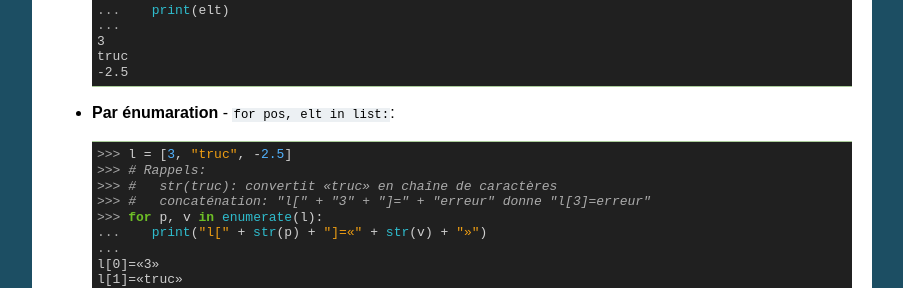
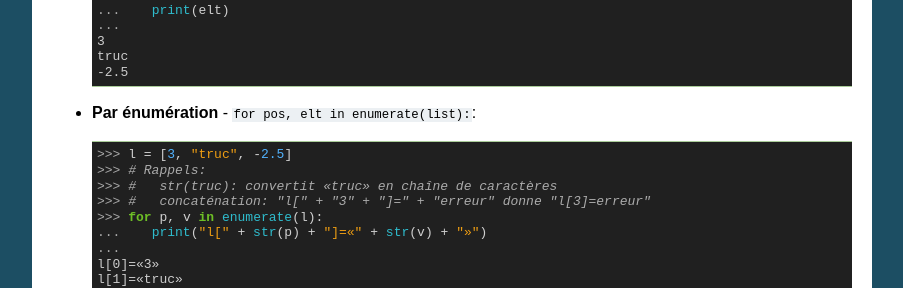
Before and after one commit to ORLEANS-TOURS-IRES/Fiches_ISN, a Sphinx documentation site: the page built from source/listes.rst, in a window 1280 px wide and 900 px high, scrolled down 1559 px. Shown: the part 156-444 px from the top of the window, without its empty margins (198-1101 px from the left). Built offline with Sphinx 7.4.7, drawn with Linux system fonts in a browser that asks for light colours.

Commit message:
Update listes.rst

```diff
--- a/source/listes.rst
+++ b/source/listes.rst
@@ -97,7 +97,7 @@ Parcourt d'une liste
         truc
         -2.5
 
-* **Par énumaration** - ``for pos, elt in list:``::
+* **Par énumération** - ``for pos, elt in enumerate(list):``::
 
         >>> l = [3, "truc", -2.5]
         >>> # Rappels:
```
